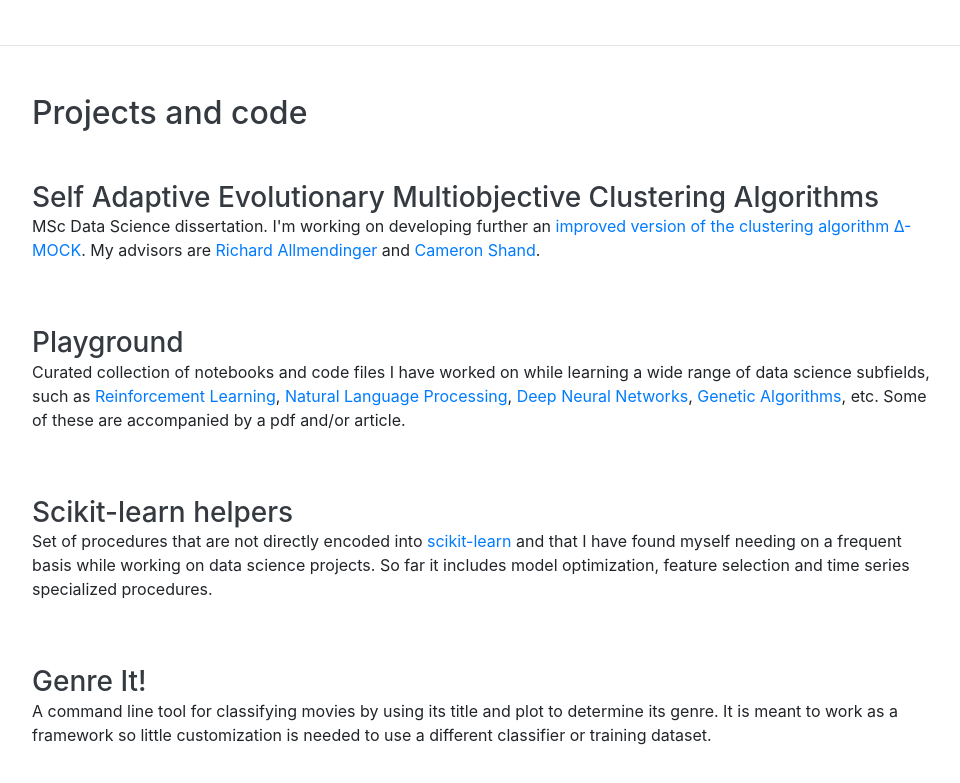
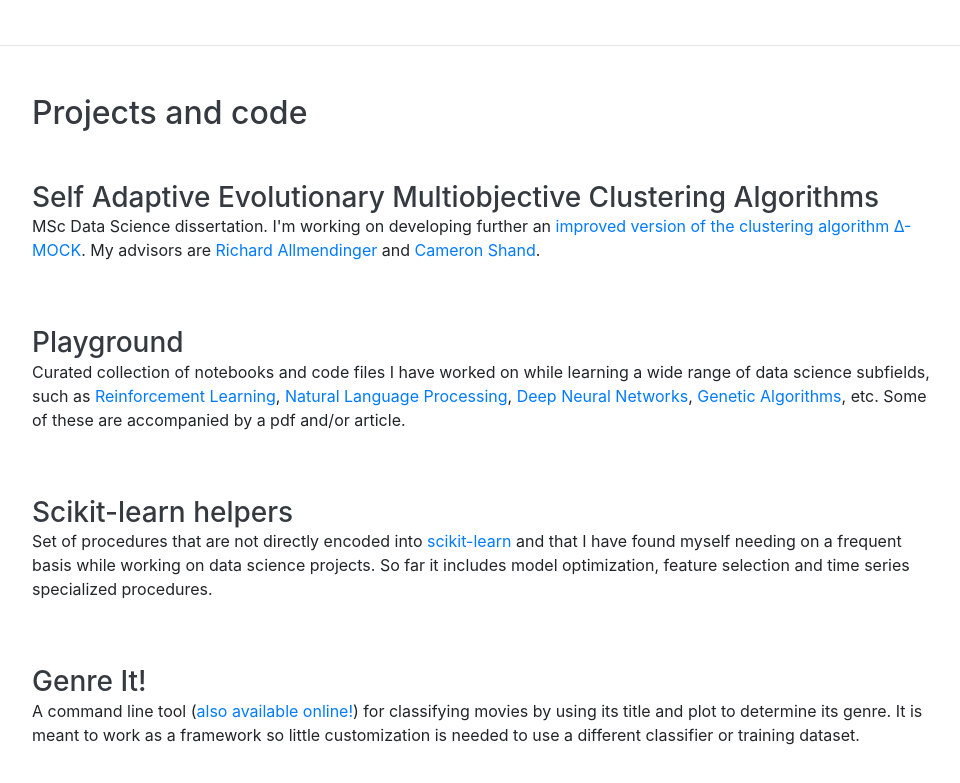
Before and after one commit to luisds95/luisds95.github.io, a website with bundled scripts: page index.html in a window 1280 px wide. Shown: the part 1319-2102 px from the top of the page, without its empty margins (288-1248 px from the left). Built offline with nearby package versions, Linux system fonts and the light colour scheme; a web font is replaced by a local one.

Commit message:
genreit link

```diff
--- a/index.html
+++ b/index.html
@@ -131,7 +131,7 @@
 
 		<div class="d-flex flex-column flex-md-row justify-content-between mb-5">
           <div class="resume-content"><a href="https://github.com/luisds95/genreit"><h3 class="mb-0">Genre It!</h3><a/>
-            <p>A command line tool for classifying movies by using its title and plot to determine its genre. It is meant to work as a framework so little customization is needed to use a different classifier or training dataset.</p>
+            <p>A command line tool (<a href="http://movies.aun3pp3kms.us-east-2.elasticbeanstalk.com/">also available online!</a>)  for classifying movies by using its title and plot to determine its genre. It is meant to work as a framework so little customization is needed to use a different classifier or training dataset.</p>
           </div>
         </div>
 
```
